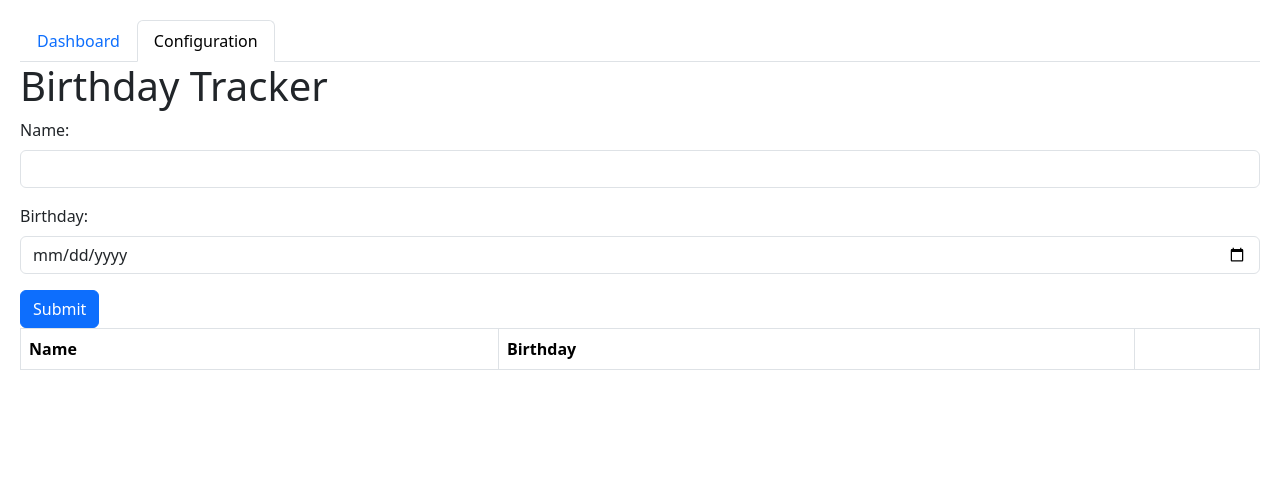
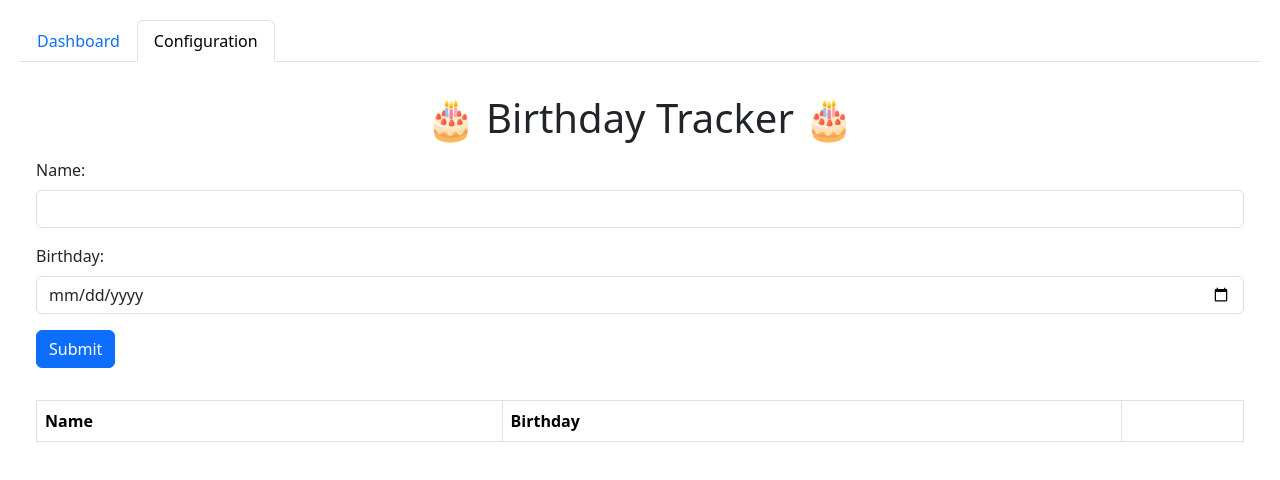
Before and after one commit to gergwoodside/birthday-dashboard, a React (Vite) app: page / in a window 1280 px wide. Both pictures are taken after a click on the tab "Configuration". Shown: the top 480 px of the page. Built offline with nearby package versions, Linux system fonts and the light colour scheme.

Commit message:
layout changes

```diff
--- a/src/components/BirthdayForm.tsx
+++ b/src/components/BirthdayForm.tsx
@@ -13,8 +13,8 @@ interface Props {
 
 const BirthdayForm = ({ handleSubmit, person, setPerson }: Props) => {
   return (
-    <div className="birthdayForm">
-      <h1>Birthday Tracker</h1>
+    <div className="p-3">
+      <h1 className="text-center m-3">🎂 Birthday Tracker 🎂</h1>
       <form id="person-form" onSubmit={handleSubmit}>
         <div className="mb-3">
           <label htmlFor="name" className="form-label">
--- a/src/components/BirthdayList.tsx
+++ b/src/components/BirthdayList.tsx
@@ -11,6 +11,7 @@ interface Props {
 
 const BirthdayList = ({ birthdays, onDelete }: Props) => {
   return (
+    <div className="p-3">
       <table className="table table-bordered">
         <thead>
           <tr>
@@ -36,6 +37,7 @@ const BirthdayList = ({ birthdays, onDelete }: Props) => {
           ))}
         </tbody>
       </table>
+    </div>
   );
 };
 
--- a/src/components/BirthdayMessage.tsx
+++ b/src/components/BirthdayMessage.tsx
@@ -25,7 +25,7 @@ export const BirthdayMessage = ({ birthdays, today }: Props) => {
   const birthdayMessages = birthdays
     .filter((person) => person.date.slice(-5) === today.slice(-5))
     .map((person) => (
-      <h1 className="display-4" key={person.name}>
+      <h1 className="display-4 text-center" key={person.name}>
         {person.name} turns{" "}
         {parseInt(today.slice(0, 4)) - parseInt(person.date.slice(0, 4))} today!
       </h1>
--- a/src/components/Dashboard.tsx
+++ b/src/components/Dashboard.tsx
@@ -25,7 +25,7 @@ const Dashboard = ({ birthdays }: Props) => {
   return (
     <>
       <div className="dash-text">
-        <h1 className="display-1">{formattedDate}</h1>
+        <h1 className="display-1 text-center">{formattedDate}</h1>
         <BirthdayMessage birthdays={birthdays} today={formattedDate} />
       </div>
     </>
```
Also changed, not shown: src/components/Navigation.tsx (+0 -22 lines). Lines whose indentation alone changed are shown as unchanged.
